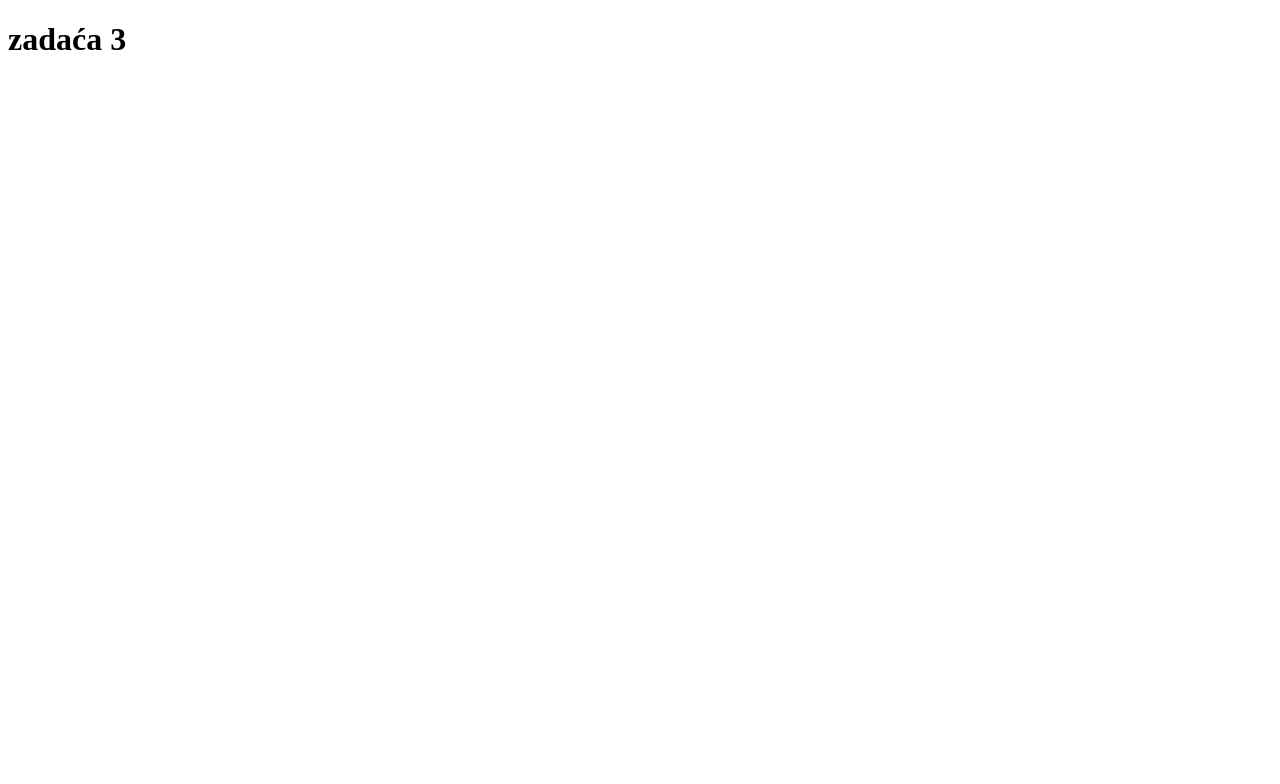
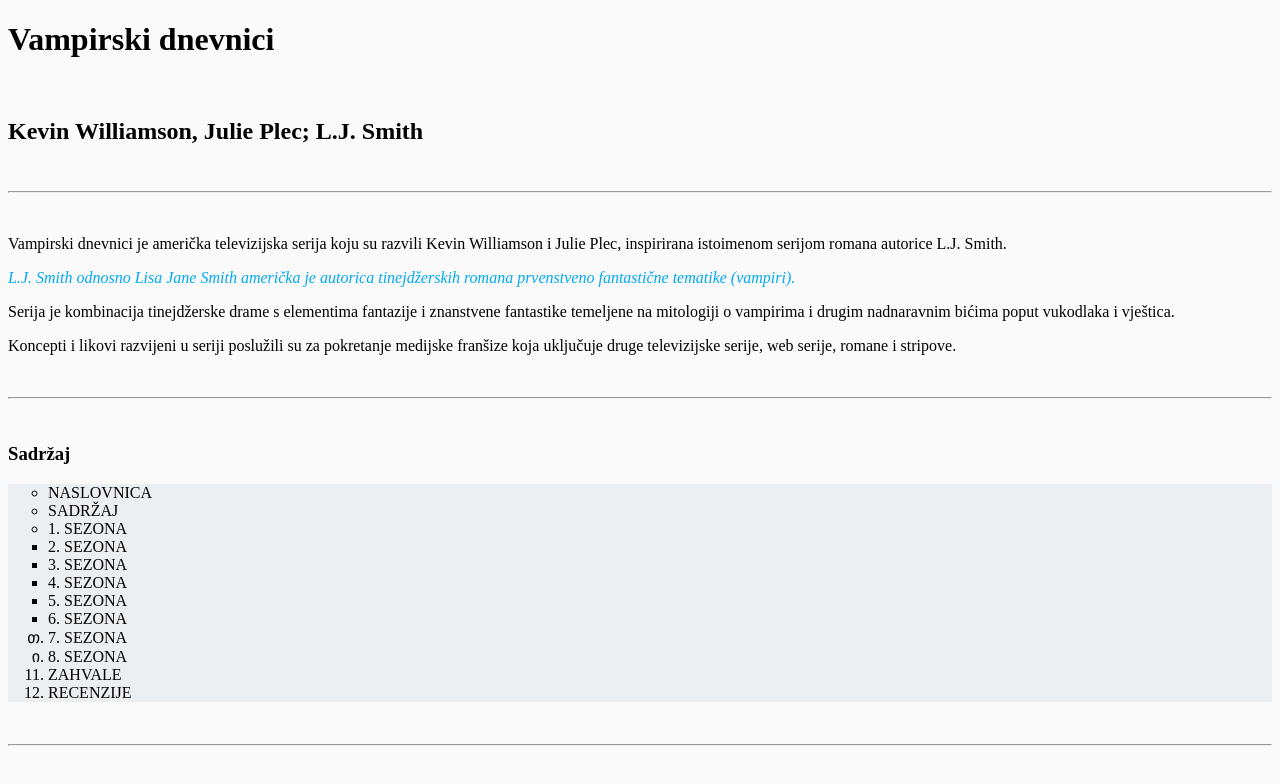
Before and after one commit to lostojic/lea_ostojic, a plain HTML site: page zadace/zadaca3.html in a window 1280 px wide. Drawn offline with Linux system fonts and the light colour scheme; files that its build step writes are made by us from their sources.

Commit message:
Create lea_ostojic.code-workspace

```diff
--- /dev/null
+++ b/style/style.css
@@ -0,0 +1,63 @@
+.paragraf1 {
+    font-family: 'Open Sans', sans-serif;
+    font-size: 16px;
+    color: #37474F;
+}
+.paragraf2 {
+    font-family: 'Open Sans', sans-serif;
+    font-size: 16px;
+    color:#37474F;
+    inline
+}
+.paragraf3 {
+    font-family: 'Open Sans', sans-serif;
+    font-size: 18px;
+    color: #546E7A;
+}
+.paragraf4 {
+    font-family: 'Open Sans' sans-serif;
+    font-size: 20px;
+    color: #78909C;
+}
+#glavno {
+    background-color: #ECEFF1;
+}
+.prva {
+    list-style-type: circle;
+}
+.druga {
+    list-style-type: circle;
+}
+.treća {
+    list-style-type: circle;
+}
+.četvrta {
+    list-style-type: square;
+}
+.peta {
+    list-style-type: square;
+}
+.šesta {
+    list-style-type: square;
+}
+.sedma {
+    list-style-type: square;
+}
+.osma {
+    list-style-type: square;
+}
+.deveta {
+    list-style-type: georgian;
+}
+.deseta {
+    list-style-type: georgian;
+}
+.jedanaesta {
+    list-style-type: decimal;
+}
+.dvanaesta {
+    list-style-type: decimal;
+}
+.highlight {
+    color: #FFC107;
+}
--- a/zadace/zadaca3.html
+++ b/zadace/zadaca3.html
@@ -3,9 +3,54 @@
 <head>
     <meta charset="UTF-8">
     <meta name="viewport" content="width=device-width, initial-scale=1.0">
-    <title>Document</title>
+    <meta name="discription" content="Vampirski dnevnici">
+    <meta name="author" content="Lea Ostojić">
+    <link rel="stylesheet" href="style/style.css">
+    <link rel="preconnect" href="https://fonts.googlepis.com">
+    <link rel="preconnect" href="https://fonts.gstatic.com" crossorigin>
+    <link href="https://fonts.googleapis.com/css2?family=Roboto&display=swap" rel="stylesheet">
+    <link rel="preconnect" href="https://fonts.googleapis.com/">
+    <link rel="preconnect" href="https://fonts.gstatic.com/" crossorigin>
+    <link href="https://fonts.googleapis.com/css2?family=Open+Sans&display=swap" rel="stylesheet">
+    <title>Vampirski dnevnici</title>
+    <style>.paragraf3 { background-color: rgb(141, 151, 161);}</style>
 </head>
-<body>
-    <h1>zadaća 3</h1>
+<body style="background-color: #FAFAFA;">
+    <h1 id="main-title">Vampirski dnevnici</h1>
+    <br>
+    <h2>Kevin Williamson, Julie Plec; L.J. Smith</h2>
+    <br><hr><br>
+
+<p>
+    <class="paragraf1, highlight">Vampirski dnevnici je američka televizijska serija koju su razvili Kevin Williamson i Julie Plec, inspirirana istoimenom serijom romana autorice L.J. Smith.
+</p>
+<p>
+    <class="paragraf2" style="font-style: italic; color: #03A9F4;"> L.J. Smith odnosno Lisa Jane Smith američka je autorica tinejdžerskih romana prvenstveno fantastične tematike (vampiri).
+</p>
+<p>
+    <class="paragraf3" > Serija je kombinacija tinejdžerske drame s elementima fantazije i znanstvene fantastike temeljene na mitologiji o vampirima i drugim nadnaravnim bićima poput vukodlaka i vještica.
+</p>
+<p>
+    <class="paragraf4"> Koncepti i likovi razvijeni u seriji poslužili su za pokretanje medijske franšize koja uključuje druge televizijske serije, web serije, romane i stripove.
+</p>
+<br><hr><br>
+<h3>Sadržaj</h3>
+<ul class="paragraf" id="glavno">
+    <li class="prva">NASLOVNICA</li>
+    <li class="druga">SADRŽAJ</li>
+    <li class="treća">1. SEZONA</li>
+    <li class="četvrta">2. SEZONA</li>
+    <li class="peta">3. SEZONA</li>
+    <li class="šesta">4. SEZONA</li>
+    <li class="sedma">5. SEZONA</li>
+    <li class="osma">6. SEZONA</li>
+    <li class="deveta">7. SEZONA</li>
+    <li class="deseta">8. SEZONA</li>
+    <li class="jedanaesta">ZAHVALE</li>
+    <li class="dvanaesta">RECENZIJE</li>
+</ul>
+<br><hr><br>
+
+
 </body>
 </html>
```
Also changed, not shown: 1 other file.
